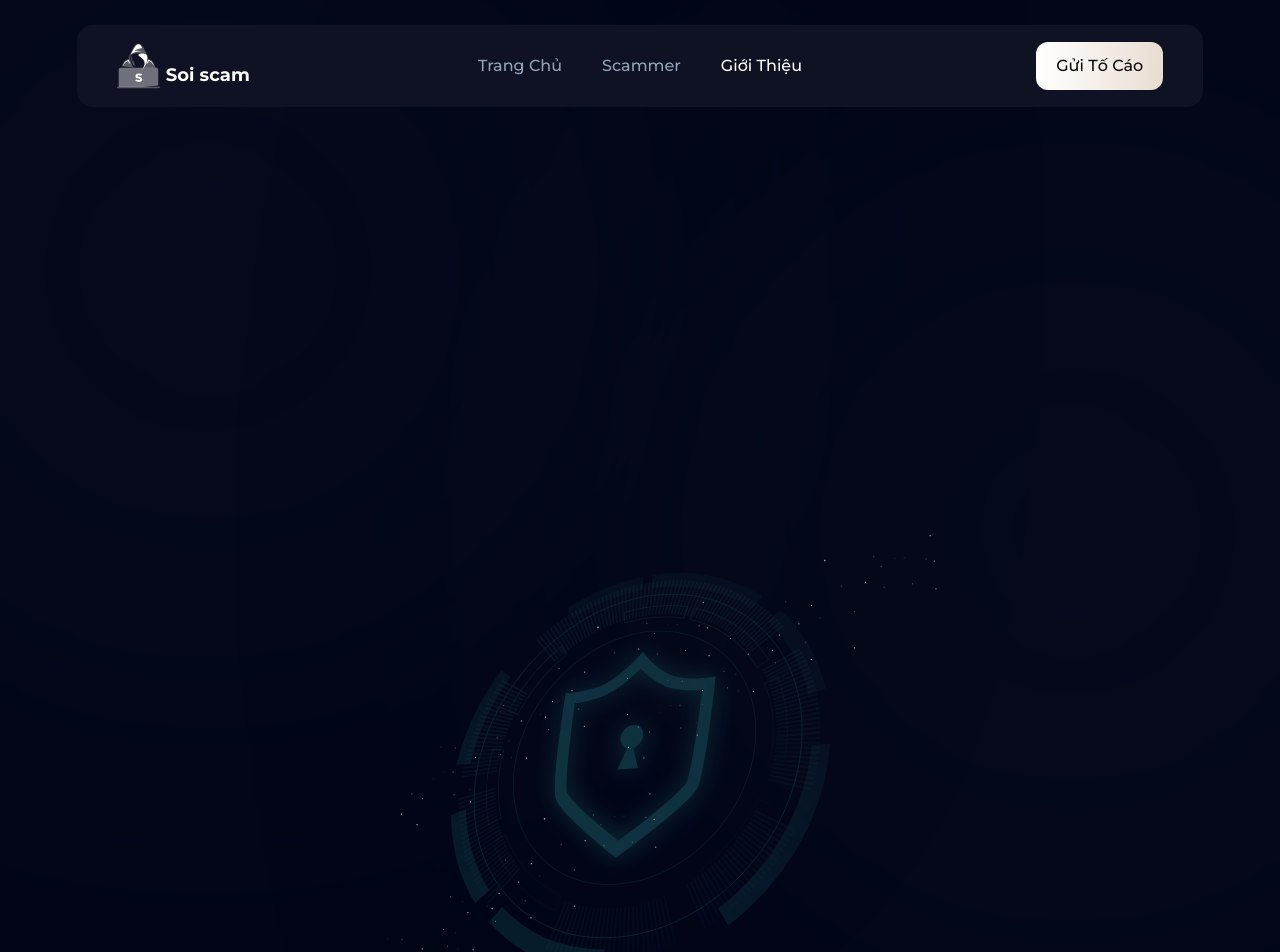
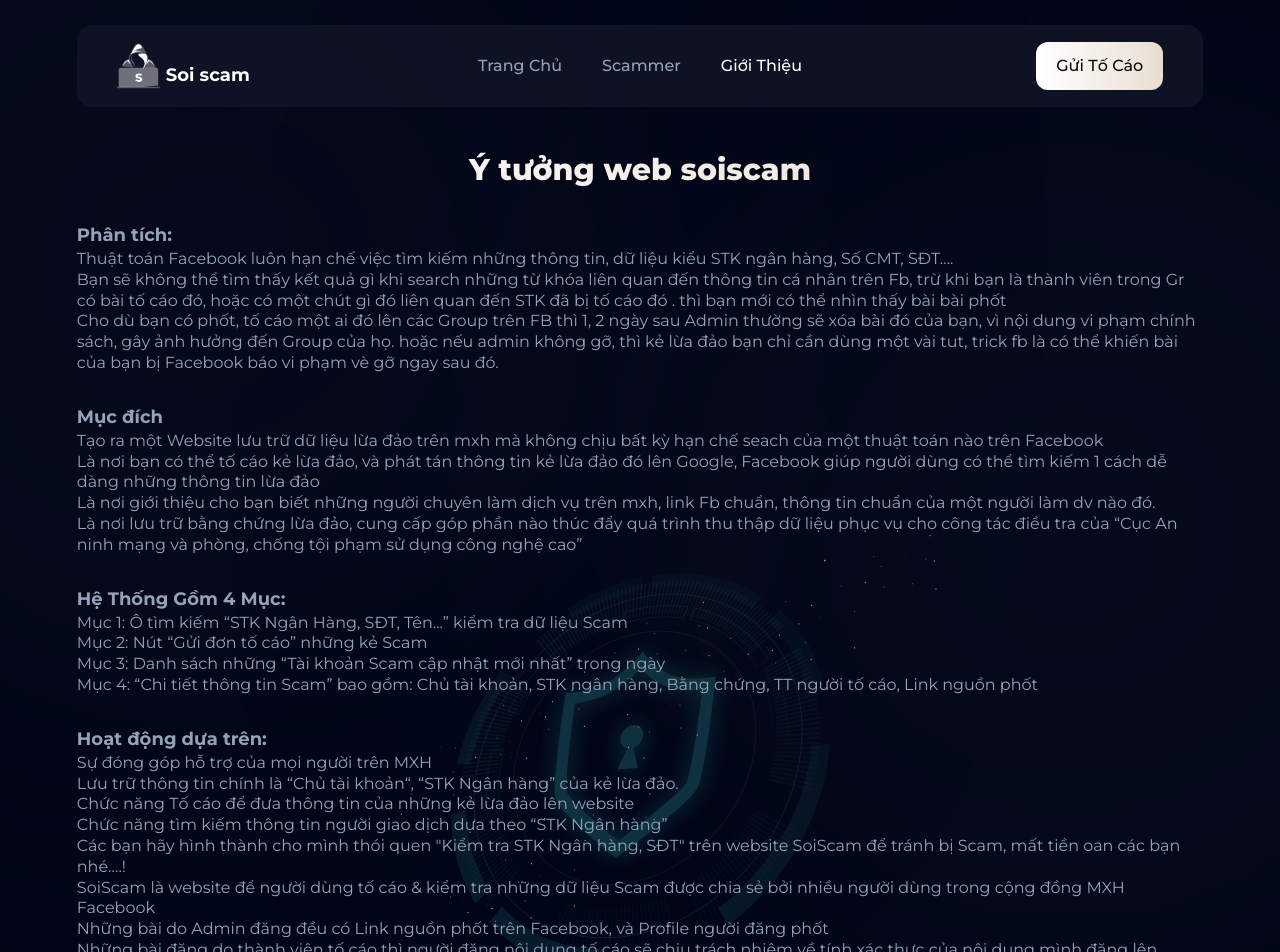
Before and after one commit to tuanh66/Soiscam_Frontend, a Vue app: page /gioi-thieu in a window 1280 px wide. Shown: the top 952 px of the page. Before the commit the page ends 800 px from the top, so only its background shows below. Built offline with nearby package versions, Linux system fonts and the light colour scheme; a web font is replaced by a local one.

Commit message:
tuanh up

```diff
--- a/src/components/Client/GioiThieu/index.vue
+++ b/src/components/Client/GioiThieu/index.vue
@@ -1,11 +1,68 @@
 <template>
+    <section class="mt-[134px] lg:mt-[40px] mx-[6%] pb-[100px]">
+        <div class="text-center">
+            <h2 class="title">Ý tưởng web soiscam</h2>
+        </div>
+        <div class="mt-[30px]">
+            <h2 class="text-[#94A3B8] text-[18px] font-bold">Phân tích:</h2>
+            <p class="text-[#94A3B8] text-[16px] font-normal leading-[20.8px]">
+                Thuật toán Facebook luôn hạn chế việc tìm kiếm những thông tin, dữ liệu kiểu STK ngân hàng, Số CMT,
+                SĐT…. <br>
+                Bạn sẽ không thể tìm thấy kết quả gì khi search những từ khóa liên quan đến thông tin cá nhân trên Fb,
+                trừ khi bạn là thành viên trong Gr có bài tố cáo đó, hoặc có một chút gì đó liên quan đến STK đã bị tố
+                cáo đó . thì bạn mới có thể nhìn thấy bài bài phốt <br>
+                Cho dù bạn có phốt, tố cáo một ai đó lên các Group trên FB thì 1, 2 ngày sau Admin thường sẽ xóa bài đó
+                của bạn, vì nội dung vi phạm chính sách, gây ảnh hưởng đến Group của họ. hoặc nếu admin không gỡ, thì kẻ
+                lừa đảo bạn chỉ cần dùng một vài tut, trick fb là có thể khiến bài của bạn bị Facebook báo vi phạm vè gỡ
+                ngay sau đó.
 
+            </p>
+        </div>
+        <div class="mt-[30px]">
+            <h2 class="text-[#94A3B8] text-[18px] font-bold">Mục đích</h2>
+            <p class="text-[#94A3B8] text-[16px] font-normal leading-[20.8px]">
+                Tạo ra một Website lưu trữ dữ liệu lừa đảo trên mxh mà không chịu bất kỳ hạn chế seach của một thuật
+                toán nào trên Facebook <br>
+                Là nơi bạn có thể tố cáo kẻ lừa đảo, và phát tán thông tin kẻ lừa đảo đó lên Google, Facebook giúp người
+                dùng có thể tìm kiếm 1 cách dễ dàng những thông tin lừa đảo <br>
+                Là nơi giới thiệu cho bạn biết những người chuyên làm dịch vụ trên mxh, link Fb chuẩn, thông tin chuẩn
+                của một người làm dv nào đó. <br>
+                Là nơi lưu trữ bằng chứng lừa đảo, cung cấp góp phần nào thúc đẩy quá trình thu thập dữ liệu phục vụ cho
+                công tác điều tra của “Cục An ninh mạng và phòng, chống tội phạm sử dụng công nghệ cao”
+            </p>
+        </div>
+        <div class="mt-[30px]">
+            <h2 class="text-[#94A3B8] text-[18px] font-bold">Hệ Thống Gồm 4 Mục:</h2>
+            <p class="text-[#94A3B8] text-[16px] font-normal leading-[20.8px]">
+                Mục 1: Ô tìm kiếm “STK Ngân Hàng, SĐT, Tên...” kiểm tra dữ liệu Scam <br>
+                Mục 2: Nút “Gửi đơn tố cáo” những kẻ Scam <br>
+                Mục 3: Danh sách những “Tài khoản Scam cập nhật mới nhất” trong ngày <br>
+                Mục 4: “Chi tiết thông tin Scam” bao gồm: Chủ tài khoản, STK ngân hàng, Bằng chứng, TT người tố cáo,
+                Link nguồn phốt
+            </p>
+        </div>
+        <div class="mt-[30px]">
+            <h2 class="text-[#94A3B8] text-[18px] font-bold">Hoạt động dựa trên:</h2>
+            <p class="text-[#94A3B8] text-[16px] font-normal leading-[20.8px]">
+                Sự đóng góp hỗ trợ của mọi người trên MXH <br>
+                Lưu trữ thông tin chính là “Chủ tài khoản“, “STK Ngân hàng” của kẻ lừa đảo. <br>
+                Chức năng Tố cáo để đưa thông tin của những kẻ lừa đảo lên website <br>
+                Chức năng tìm kiếm thông tin người giao dịch dựa theo “STK Ngân hàng” <br>
+                Các bạn hãy hình thành cho mình thói quen "Kiểm tra STK Ngân hàng, SĐT" trên website SoiScam để tránh bị
+                Scam, mất tiền oan các bạn nhé….! <br>
+                SoiScam là website để người dùng tố cáo & kiểm tra những dữ liệu Scam được chia sẻ bởi nhiều người dùng
+                trong cộng đồng MXH Facebook <br>
+                Những bài do Admin đăng đều có Link nguồn phốt trên Facebook, và Profile người đăng phốt <br>
+                Những bài đăng do thành viên tố cáo thì người đăng nội dung tố cáo sẽ chịu trách nhiệm về tính xác thực
+                của nội dung mình đăng lên. <br>
+                Chỉ có SĐT tố cáo nằm ở mục liên hệ của bài phốt, nhắn tin SMS cho admin mới có thể xóa được đơn tố cáo
+                Website luôn luôn có khâu kiểm chứng với những nội đăng lên, nhưng không thể chắc chắn 100% thông tin là
+                hoàn toàn chính xác, Vậy nên người bị tố cáo có thể Liên Hệ với người tố cáo hoặc Admin để được giải
+                quyết
+            </p>
+        </div>
+    </section>
 </template>
-<script>
-export default {
-
-}
+<script setup>
 </script>
-<style>
-
-</style>
+<style></style>
--- a/src/layout/wrapper/Client/index.vue
+++ b/src/layout/wrapper/Client/index.vue
@@ -21,7 +21,7 @@ import { computed } from 'vue';
 const route = useRoute();
 
 // Danh sách các route muốn ẩn container
-const hideContainerRoutes = ['/gui-to-cao'];
+const hideContainerRoutes = ['/gui-to-cao', '/gioi-thieu'];
 
 const isHideContainer = computed(() => hideContainerRoutes.includes(route.path));
 </script>
```
